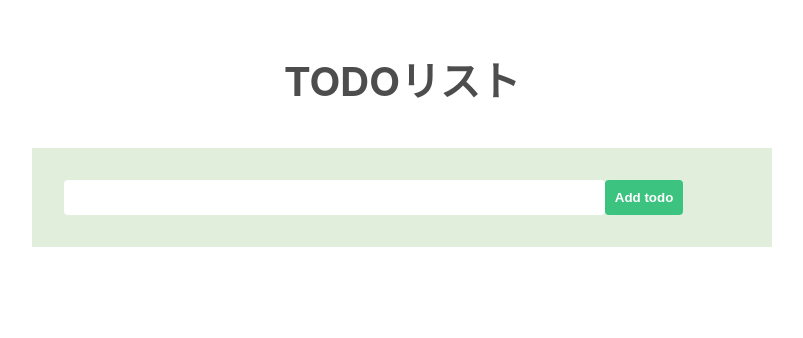
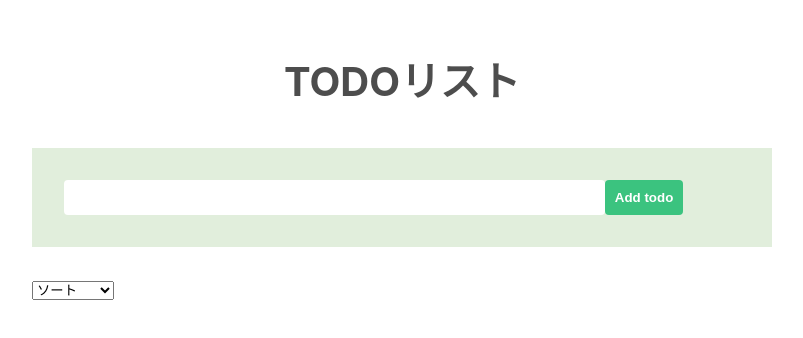
Before and after one commit to JOKOJOKO405/todos_intern, a Nuxt app: page / in a window 1280 px wide. Shown: the top 338 px of the page, without its empty margins (238-1041 px from the left). Built offline with nearby package versions, Linux system fonts and the light colour scheme.

Commit message:
Add　ソートセレクトボックス追加

```diff
--- a/pages/index.vue
+++ b/pages/index.vue
@@ -6,6 +6,13 @@
       <button v-if="!isEdit" class="todo__btn">Add todo</button>
       <button v-else class="todo__btn">OverWrite</button>
     </form>
+    <div>
+      <select name="" id="">
+        <option selected>ソート</option>
+        <option value="1">作成日↑↑↑</option>
+        <option value="2">作成日↓↓↓</option>
+      </select>
+    </div>
     <ul class="todo__list">
       <li v-for="(todo, index) in todos" :key="todo.id" class="todo__item">
         <p class="todo__name" @click="editFlag(index)">{{ todo.todo }}</p>
```
